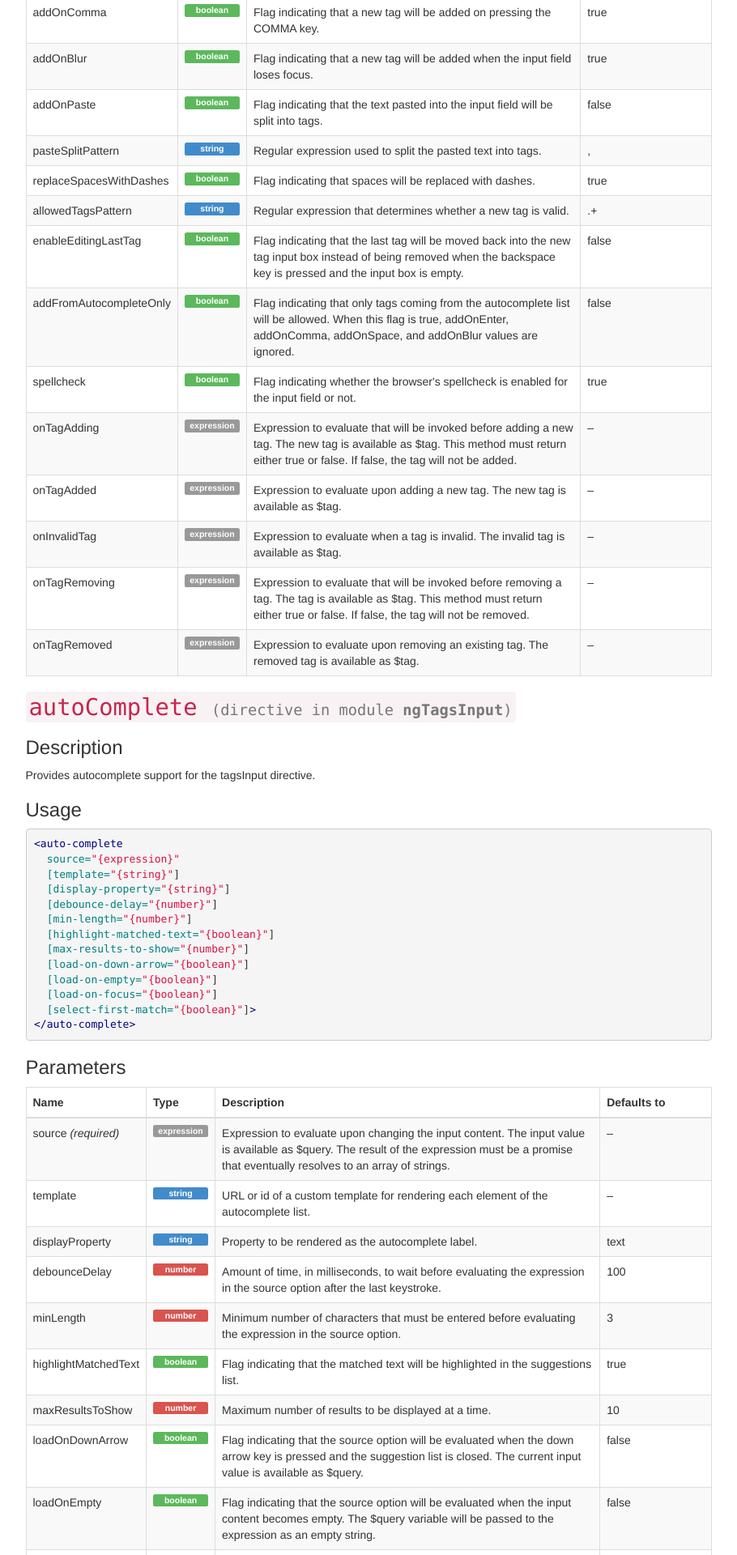
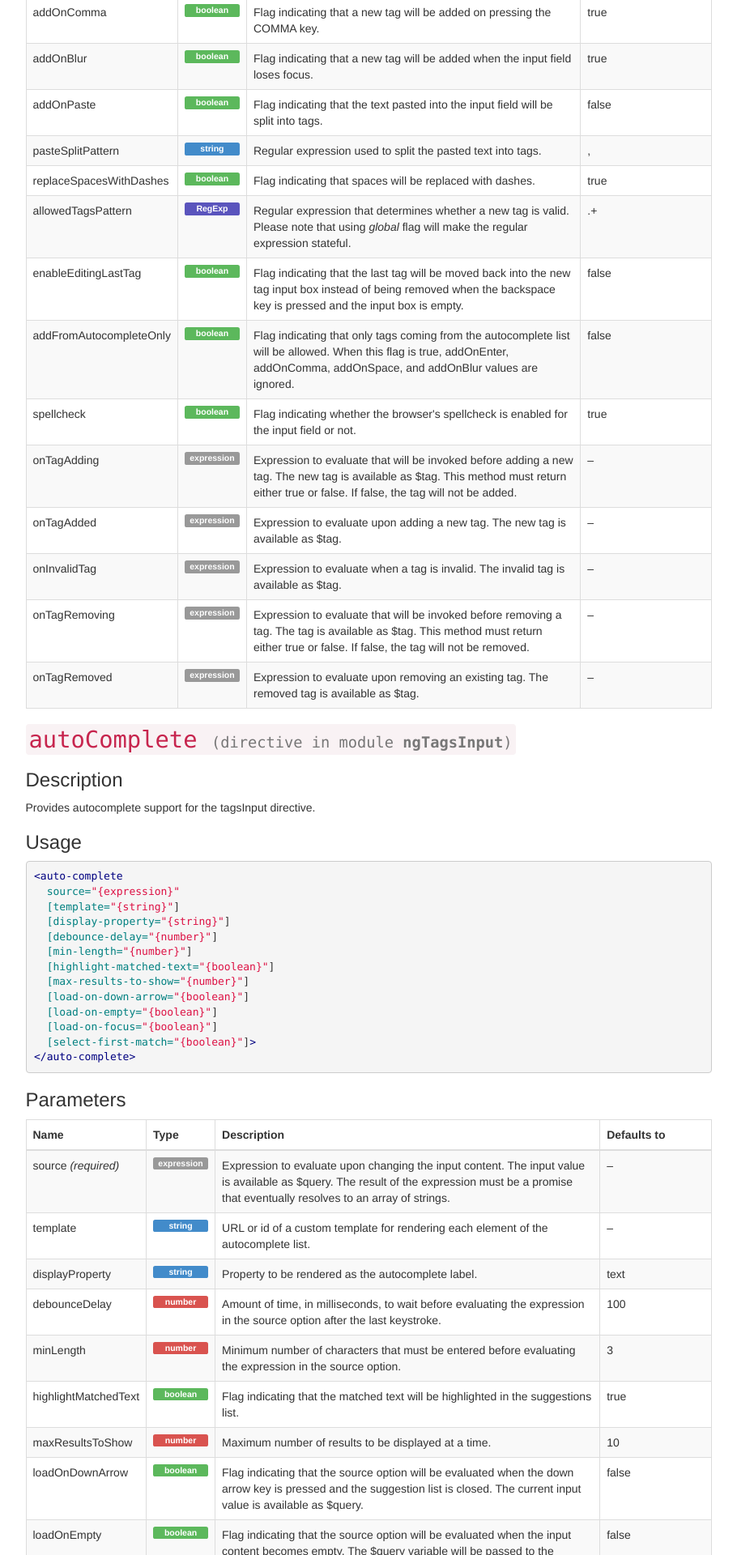
Before and after one commit to mbenford/ngTagsInput, a Jekyll site: the page built from _pages/documentation/api.html, in a window 1280 px wide. Shown: the part 1675-3595 px from the top of the page at 81% size, without its empty margins (331-1241 px from the left). Built offline with Jekyll 4.4.1, drawn with Linux system fonts in a browser that asks for light colours; nearby versions of some CDN libraries; Markdown is read by kramdown in place of the engine named in the settings.

Commit message:
Denoted allowedTagsPattern ad RegExp and added statefulness warning

```diff
--- a/_includes/api/tagsInput.html
+++ b/_includes/api/tagsInput.html
@@ -176,8 +176,8 @@
         </tr>
         <tr>
           <td>allowedTagsPattern</td>
-          <td><span class="label type type-string">string</span></td>
-          <td>Regular expression that determines whether a new tag is valid.</td>
+          <td><span class="label type type-regexp">RegExp</span></td>
+          <td>Regular expression that determines whether a new tag is valid. Please note that using <em>global</em> flag will make the regular expression stateful.</td>
           <td>.+</td>
         </tr>
         <tr>
--- a/css/styles.css
+++ b/css/styles.css
@@ -86,6 +86,10 @@ h3 {
 
 .type-expression, .type-object {
     background-color: #999;
+}
+
+.type-regexp {
+    background-color: #5a54bd;
 }
 
 .methods {
```
